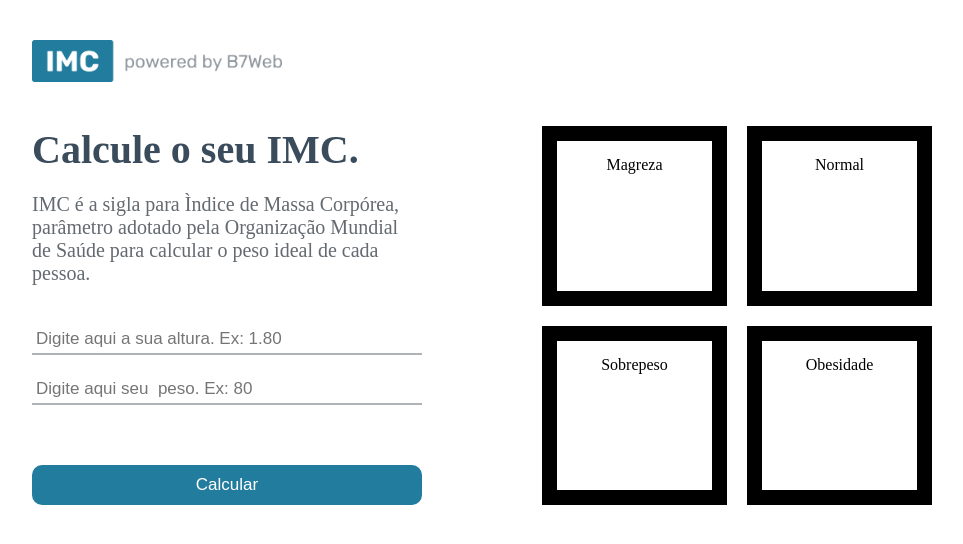
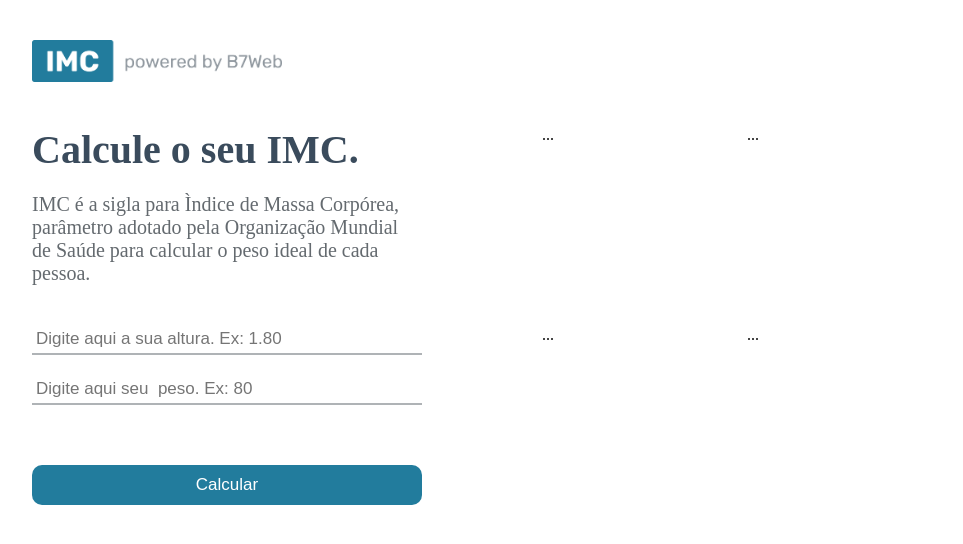
Before and after one commit to AndrePacolla/imc-vite, a React (Vite) app: page / in a window 1280 px wide. Shown: the top 544 px of the page, without its empty margins (158-1121 px from the left). Built offline with nearby package versions, Linux system fonts and the light colour scheme.

Commit message:
montando meu grid modules

```diff
--- a/src/App.module.css
+++ b/src/App.module.css
@@ -68,8 +68,6 @@
     color: black;
 }
 
-
-
 .container .rightSide{
   flex: 1;
   margin-left: 40px;
@@ -82,12 +80,10 @@
   display: grid;
   grid-template-columns: repeat(2, 1fr);
   gap: 20px;
-
 }
 
-
 .container .rightSide .grid .gridItem{
-  border: 15px solid;
+  border: 2px solid;
   text-align: center;
   padding: 15px;
 }
--- a/src/App.tsx
+++ b/src/App.tsx
@@ -2,6 +2,7 @@ import { useState } from 'react';
 import styles from './App.module.css';
 import poweredImage from "./assets/powered.png";
 import { levels } from './helpers/imc';
+import { GridItem } from "./components/GridItem/GridItem";
 
 function App() {
 
@@ -57,7 +58,7 @@ function App() {
 
           <div className={styles.grid}>
               {levels.map((item, key) => (
-                   <div className={styles.gridItem} key={key}> {item.title}</div>
+                   <GridItem key={key} item={item}/>
               ))}
 
 
--- /dev/null
+++ b/src/components/GridItem/GridItem.tsx
@@ -0,0 +1,12 @@
+import { Level } from "../../helpers/imc";
+
+type Props = {
+    item: Level;
+};
+
+
+export const GridItem = ({item}: Props) => {
+    return(
+        <div>...</div>
+    )
+}
```
Also changed, not shown: src/components/GridItem/GridItem.module.css (added).
